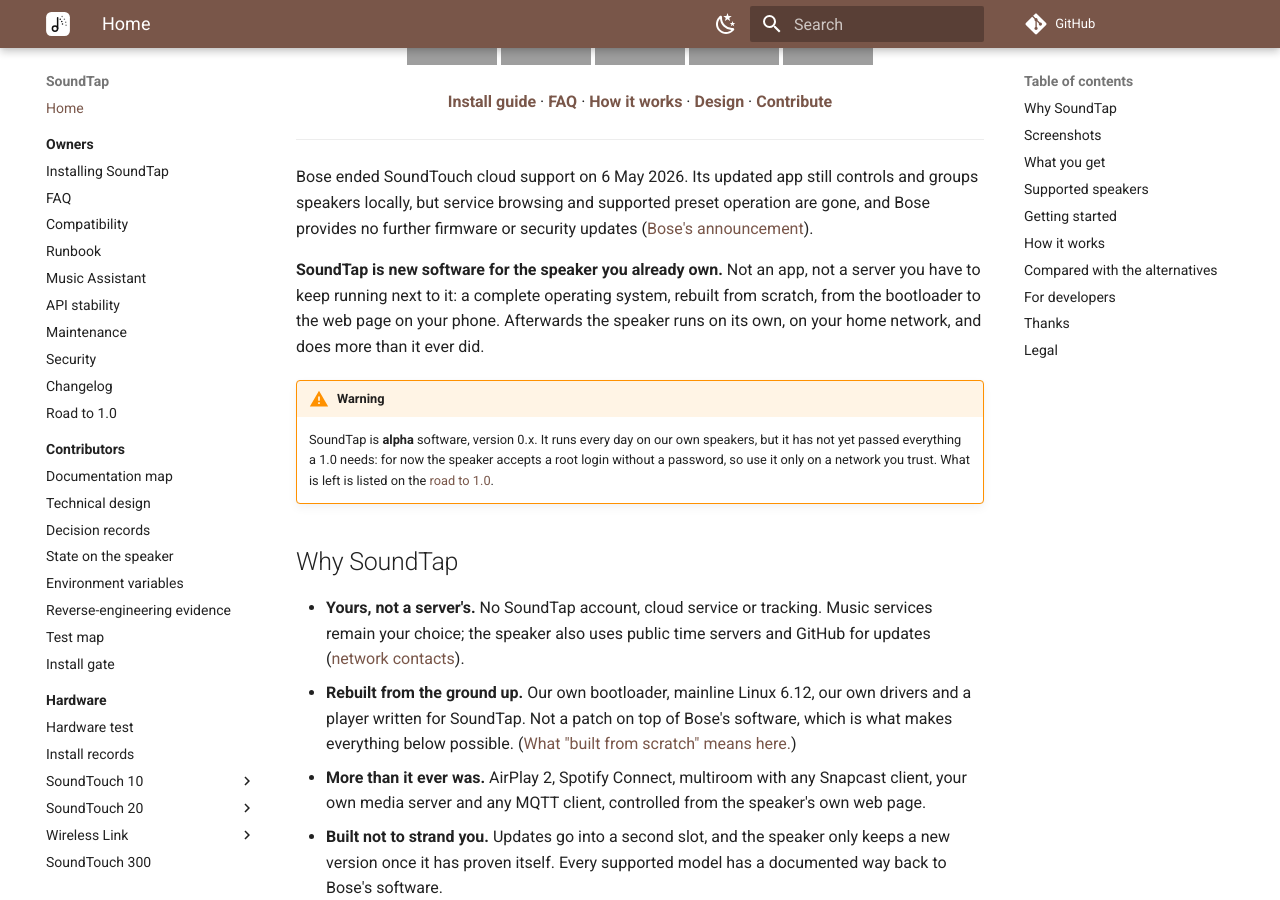
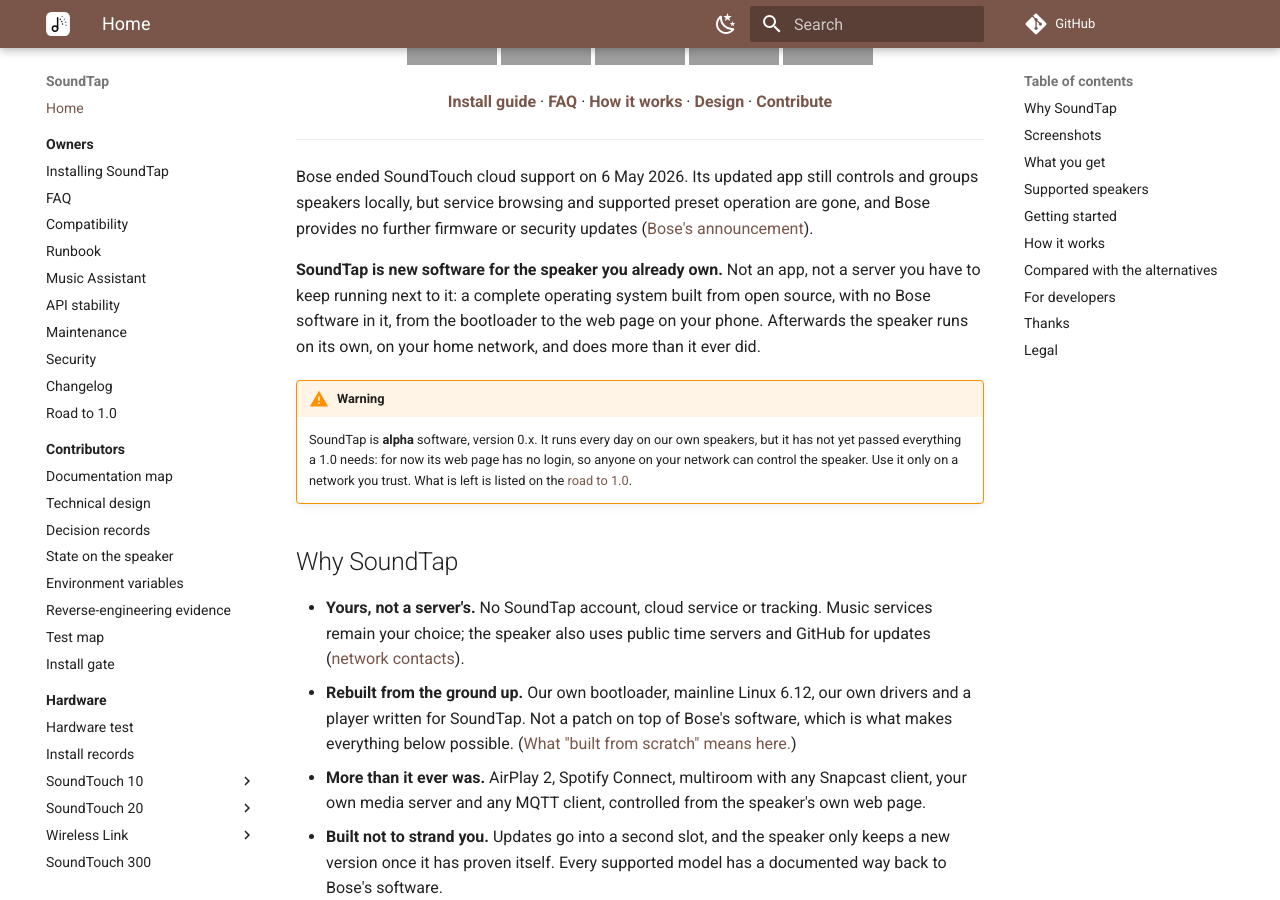
Before and after one commit to stein155/soundtap, an MkDocs documentation site: the page built from README.md, in a window 1280 px wide and 900 px high, scrolled down 681 px, cut to the strip 0-900 px from the top of the window. Built offline with MkDocs 1.6.1 and Material for MkDocs 9.7.7, drawn with Linux system fonts in a browser that asks for light colours; comment, search, counter and statistics services are not loaded; some of the changed text lies outside the part shown; grey boxes are pictures that could not be loaded.

Commit message:
docs: say what the published alpha is
The README and FAQ still said the speaker accepts a root login without a password; published packages, alphas included, have no SSH, only self-built development images do. The release notes, install guide and compatibility page now name the alpha, the README no longer calls an open-source system rebuilt from scratch, and the ST300's setup network has its real name.

```diff
--- a/README.md
+++ b/README.md
@@ -19,7 +19,7 @@
 <p align="center">
   <a href="https://github.com/stein155/soundtap/actions/workflows/build-stu.yml"><img alt="CI" src="https://img.shields.io/github/actions/workflow/status/stein155/soundtap/build-stu.yml?branch=main&style=flat-square&label=CI&labelColor=5e5e5e&color=111111"></a>
   <img alt="Status: alpha" src="https://img.shields.io/badge/status-alpha-111111?style=flat-square&labelColor=5e5e5e">
-  <img alt="SoundTap Core 0.1.0" src="https://img.shields.io/badge/SoundTap%20Core-0.1.0-111111?style=flat-square&labelColor=5e5e5e">
+  <img alt="SoundTap Core 0.1.0 alpha" src="https://img.shields.io/badge/SoundTap%20Core-0.1.0%20alpha-111111?style=flat-square&labelColor=5e5e5e">
   <img alt="Linux 6.12" src="https://img.shields.io/badge/Linux-6.12-111111?style=flat-square&labelColor=5e5e5e">
   <a href="LICENSE"><img alt="License: GPL-3.0" src="https://img.shields.io/badge/license-GPL--3.0-111111?style=flat-square&labelColor=5e5e5e"></a>
 </p>
@@ -39,14 +39,14 @@ speakers locally, but service browsing and supported preset operation are gone,
 provides no further firmware or security updates ([Bose's announcement](https://www.bose.com/soundtouch-end-of-life-row)).
 
 **SoundTap is new software for the speaker you already own.** Not an app, not a server you
-have to keep running next to it: a complete operating system, rebuilt from scratch, from
-the bootloader to the web page on your phone. Afterwards the speaker runs on its own, on
+have to keep running next to it: a complete operating system built from open source, with
+no Bose software in it, from the bootloader to the web page on your phone. Afterwards the speaker runs on its own, on
 your home network, and does more than it ever did.
 
 > [!WARNING]
 > SoundTap is **alpha** software, version 0.x. It runs every day on our own speakers, but it
-> has not yet passed everything a 1.0 needs: for now the speaker accepts a root login without
-> a password, so use it only on a network you trust. What is left is listed on the
+> has not yet passed everything a 1.0 needs: for now its web page has no login, so anyone on
+> your network can control the speaker. Use it only on a network you trust. What is left is listed on the
 > [road to 1.0](docs/owners/roadmap.md).
 
 ## Why SoundTap
@@ -103,7 +103,7 @@ Not every feature is proven on every model. The [hardware checklist](docs/hardwa
 | SoundTouch 30 Series III | 🧪 Preview | As the ST20 Series III, with the ST30's own sound tuning. Its Wi-Fi lamp and front panel are mapped from stock's hardware description, untested. |
 | **SoundTouch 300** | ✅ Supported | The soundbar: radio, Spotify, the TV and HDMI inputs, volume and mute, from the app, the bar's buttons and its remote. The soundbar's own processor keeps driving the bass module, rear speakers and HDMI. It gets SoundTap's own bootloader, like every model ([notes](docs/owners/install.md#soundtouch-300)). |
 
-"Supported" means SoundTap is released for that model, and a release is published only after it has passed that model's [hardware checklist](docs/hardware/hardware-test.md#release-checklist-per-model); individual features may not have run on every model yet. "Validation pending" and "Preview" models install from the same file but have not had that test.
+"Supported" means SoundTap is released for that model, and a release is published only after it has passed that model's [hardware checklist](docs/hardware/hardware-test.md#release-checklist-per-model); an alpha, a prerelease, comes before that test. Individual features may not have run on every model yet. "Validation pending" and "Preview" models install from the same file but have not had that test.
 
 **One universal file serves the supported models**; each speaker picks its own parts from it.
 The model-support roadmap prioritizes
@@ -128,8 +128,9 @@ the first step is read-only investigation.
 Everything after that, including updates, happens from the speaker's own page.
 
 > [!NOTE]
-> The first public release, SoundTap Core 0.1.0, is still going through the hardware test on the ST10, ST20,
-> Wireless Link and SoundTouch 300. Until then, packages are CI builds for testers.
+> SoundTap Core 0.1.0 is out as an **alpha**, a prerelease signed like a release. The release
+> 0.1.0 follows once it has passed the hardware test on the ST10, ST20, Wireless Link and
+> SoundTouch 300.
 
 ## How it works
 
```
Also changed, not shown: docs/owners/compatibility.md (+1 -1 lines), docs/owners/faq.md (+3 -3 lines), docs/owners/install.md (+5 -3 lines).
